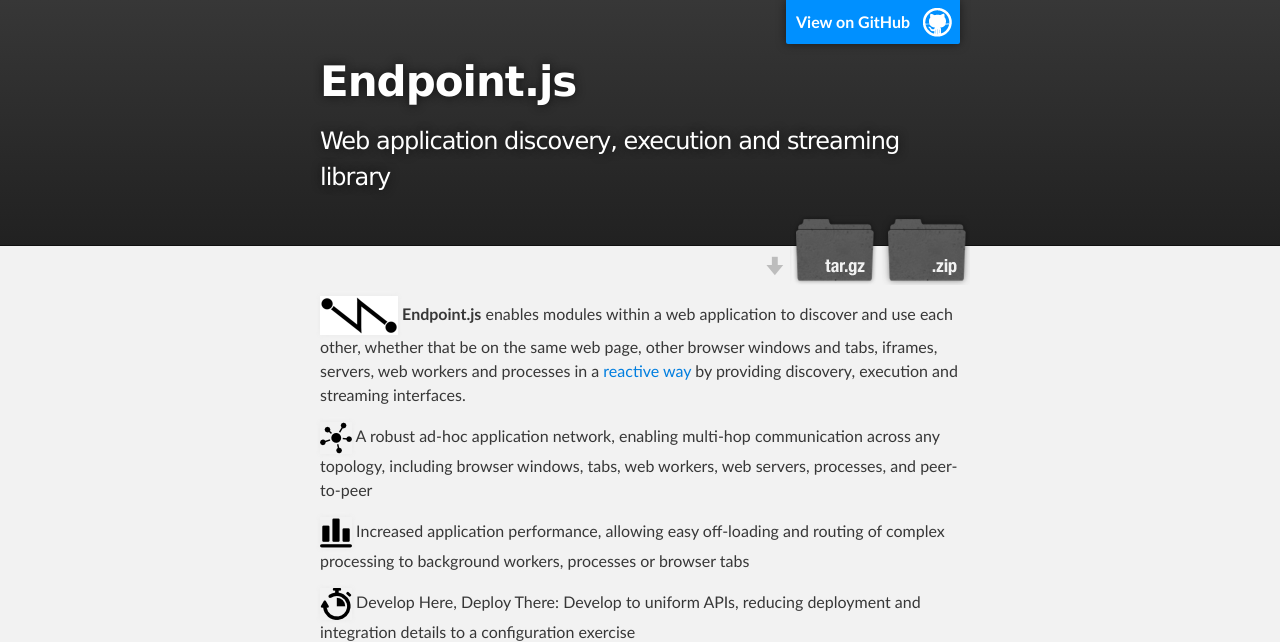
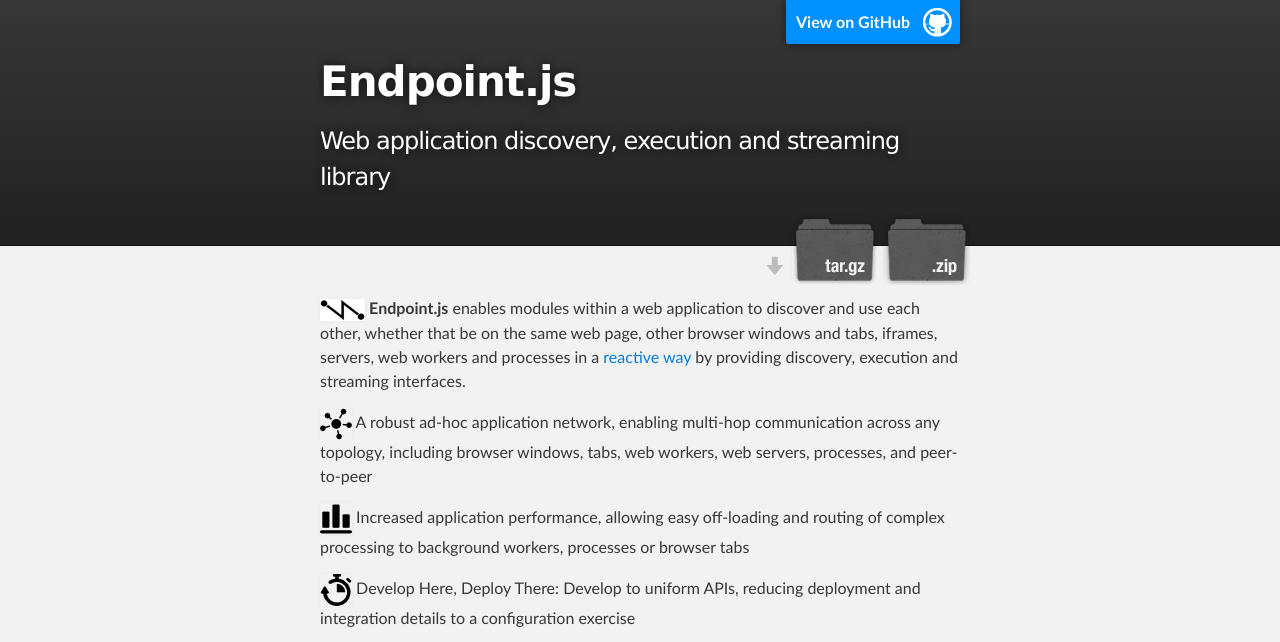
Before and after one commit to ngageoint/endpoint.js, a plain HTML site: page index.html in a window 1280 px wide. Shown: the top 642 px of the page. Drawn offline with Linux system fonts and the light colour scheme.

Commit message:
TechDebt: Documentation Update

```diff
--- a/index.html
+++ b/index.html
@@ -32,7 +32,7 @@
     <div id="main_content_wrap" class="outer">
       <section id="main_content" class="inner">
 
-<p><img src="images/endpoint-small.png" alt="Endpoint.js"> <strong>Endpoint.js</strong> enables modules within a web application to discover and use each other, whether that be on the same
+<p><img src="images/endpoint-small.png" style="width:45px; height:auto" alt="Endpoint.js"> <strong>Endpoint.js</strong> enables modules within a web application to discover and use each other, whether that be on the same
 web page, other browser windows and tabs, iframes, servers, web workers and processes in a
 <a href="https://en.wikipedia.org/wiki/Reactive_programming">reactive way</a> by providing discovery, execution and streaming interfaces.</p>
 
```
